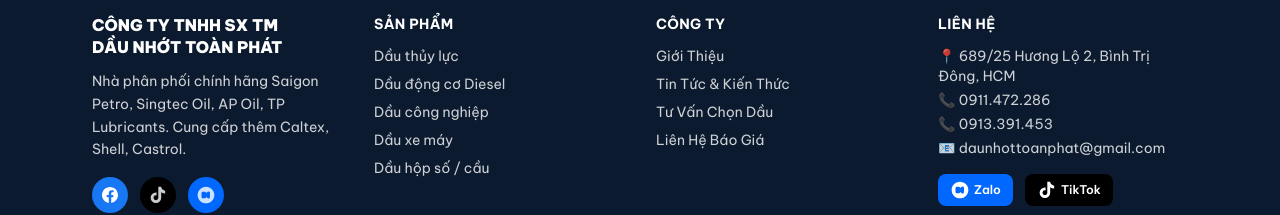
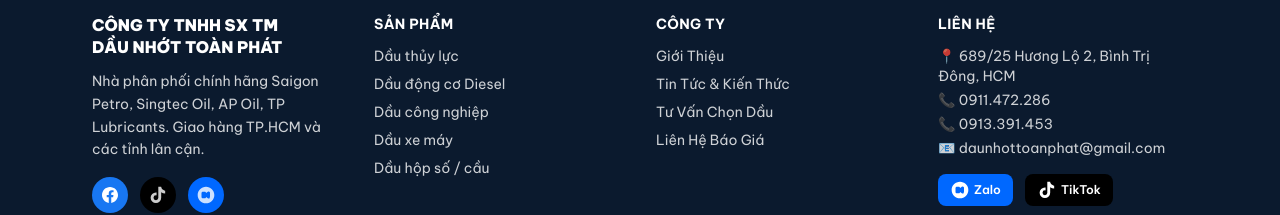
Before and after one commit to dptxnaot/toanphat-web, a Next.js app in the folder toanphat-lubricant/: page / in a window 1280 px wide. Shown: the part 3120-3335 px from the top of the page. Built offline with nearby package versions, Linux system fonts and the light colour scheme.

Commit message:
Update Footer.tsx

```diff
--- a/toanphat-lubricant/components/Footer.tsx
+++ b/toanphat-lubricant/components/Footer.tsx
@@ -22,7 +22,7 @@
             CÔNG TY TNHH SX TM<br />DẦU NHỚT TOÀN PHÁT
           </div>
           <p className="text-sm leading-relaxed mb-4">
-            Nhà phân phối chính hãng Saigon Petro, Singtec Oil, AP Oil, TP Lubricants. Cung cấp thêm Caltex, Shell, Castrol.
+            Nhà phân phối chính hãng Saigon Petro, Singtec Oil, AP Oil, TP Lubricants. Giao hàng TP.HCM và các tỉnh lân cận.
           </p>
           {/* Social links */}
           <div className="flex gap-3">
```
